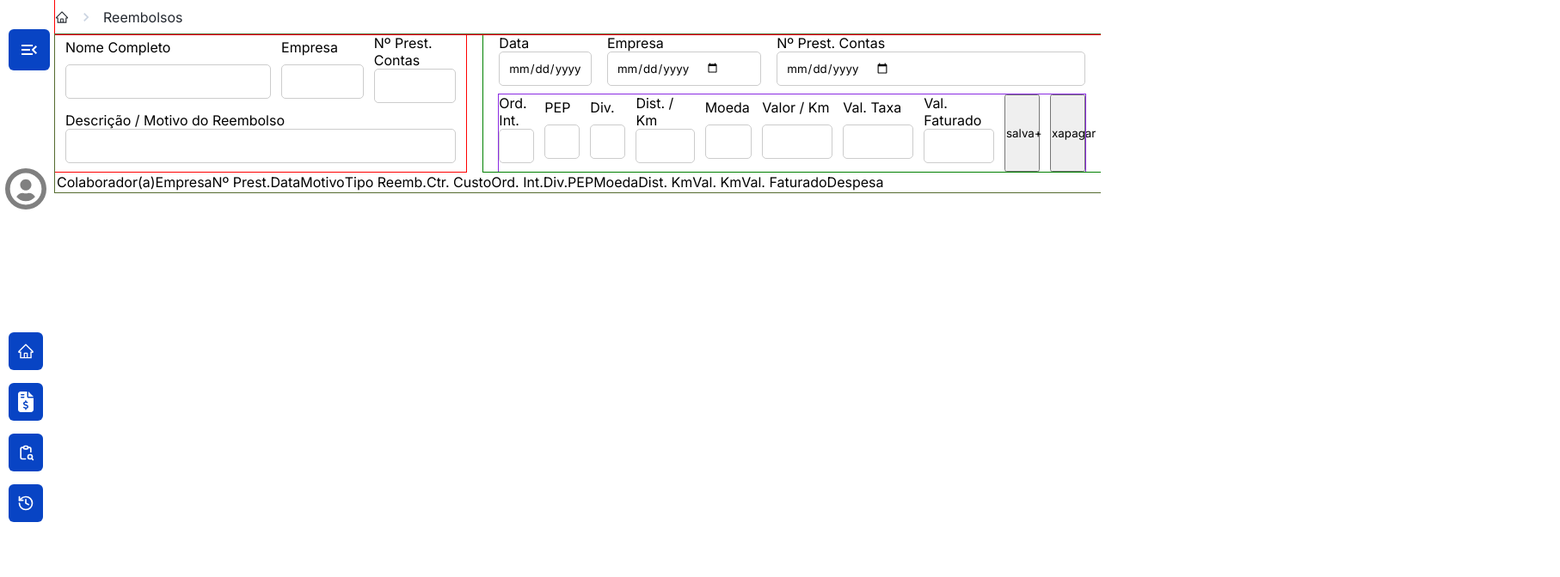
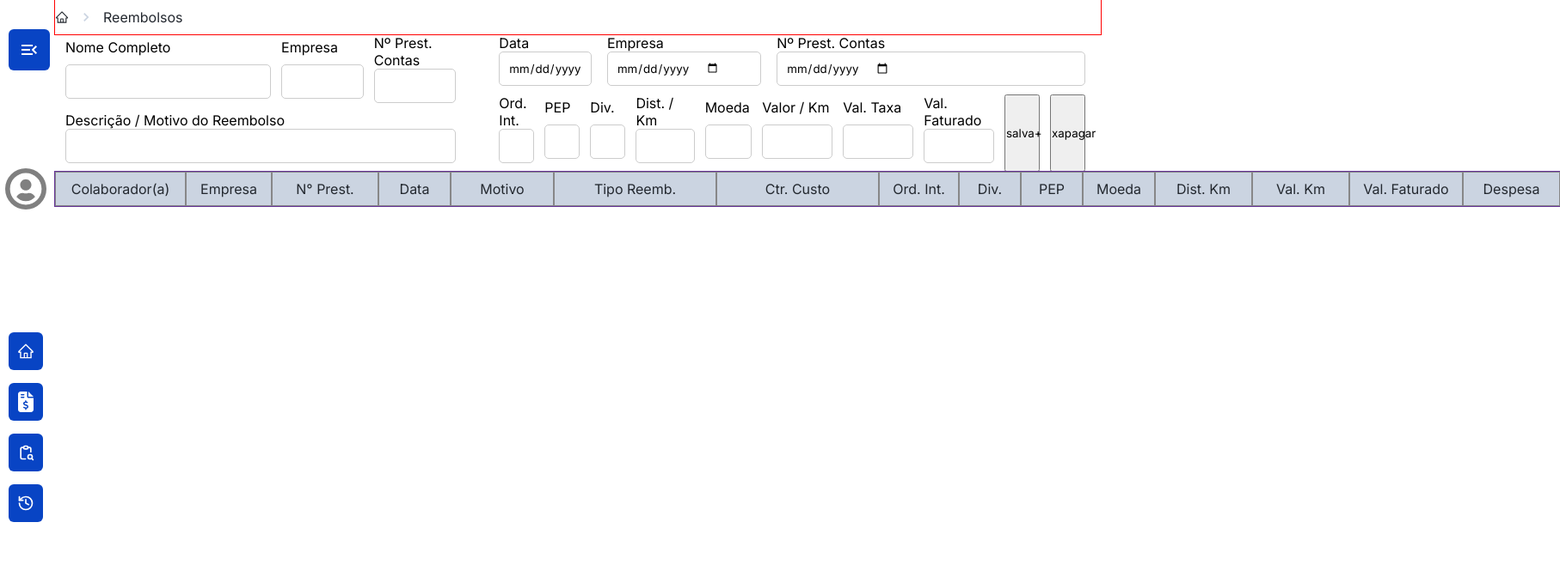
Before and after one commit to lucasgomesdacruz/sispar, a React (Vite) app: page /reembolso in a window 1280 px wide. Shown: the top 672 px of the page at 86% size, 1814 px wide, since content can reach past the window. Built offline with nearby package versions, Linux system fonts and the light colour scheme.

Commit message:
:sparkles: feat: adiciona estutura inical da tabela

```diff
--- a/src/pages/reembolso/Reembolso.jsx
+++ b/src/pages/reembolso/Reembolso.jsx
@@ -36,26 +36,81 @@ function Reembolso() {
                     </section>
                 </div>
                 <div className={styles.tableContainer}>
-                    <table className={styles.tableContent}>
-                        <thead>
-                            <tr>Colaborador(a)</tr>
-                            <tr>Empresa</tr>
-                            <tr>Nº Prest.</tr>
-                            <tr>Data</tr>
-                            <tr>Motivo</tr>
-                            <tr>Tipo Reemb.</tr>
-                            <tr>Ctr. Custo</tr>
-                            <tr>Ord. Int.</tr>
-                            <tr>Div.</tr>
-                            <tr>PEP</tr>
-                            <tr>Moeda</tr>
-                            <tr>Dist. Km</tr>
-                            <tr>Val. Km</tr>
-                            <tr>Val. Faturado</tr>
-                            <tr>Despesa</tr>
+                    <table className={styles.customTable}>
+                        <thead className={styles.containerThead}>
+                            <tr className={styles.containerTr}>
+
+                                <th>Colaborador(a)</th>
+                                <th>Empresa</th>
+                                <th>N° Prest.</th>
+                                <th>Data</th>
+                                <th>Motivo</th>
+                                <th>Tipo Reemb.</th>
+                                <th>Ctr. Custo</th>
+                                <th>Ord. Int.</th>
+                                <th>Div.</th>
+                                <th>PEP</th>
+                                <th>Moeda</th>
+                                <th>Dist. Km</th>
+                                <th>Val. Km</th>
+                                <th>Val. Faturado</th>
+                                <th>Despesa</th>
+                            </tr>
                         </thead>
+                        {/* <tbody>
+                        <tr>
+                            <td>Vitor Carvalho</td>
+                            <td>WSS001</td>
+                            <td>329456</td>
+                            <td>08/01/2025</td>
+                            <td>Desp. de viagem a...</td>
+                            <td>Desp. de viagem a...</td>
+                            <td>1100110002 - FIN...</td>
+                            <td>0003</td>
+                            <td>002</td>
+                            <td>001</td>
+                            <td>BRL</td>
+                            <td>434Km</td>
+                            <td>0.65</td>
+                            <td>242.10</td>
+                            <td>40.05</td>
+                        </tr>
+                        <tr>
+                            <td>Vanessa Porto</td>
+                            <td>WSS002</td>
+                            <td>987789</td>
+                            <td>01/01/2025</td>
+                            <td>Desp. de viagem a...</td>
+                            <td>Desp. de viagem a...</td>
+                            <td>1100110102 - FIN C...</td>
+                            <td>0002</td>
+                            <td>005</td>
+                            <td>001</td>
+                            <td>ARS</td>
+                            <td>289Km</td>
+                            <td>0.37</td>
+                            <td>106.93</td>
+                            <td>0.00</td>
+                        </tr>
+                        <tr>
+                            <td>Washington Klein</td>
+                            <td>WSS003</td>
+                            <td>546791</td>
+                            <td>03/01/2025</td>
+                            <td>Eventos de apresen...</td>
+                            <td>Eventos de apresen...</td>
+                            <td>1100109002 - FIN...</td>
+                            <td>0001</td>
+                            <td>005</td>
+                            <td>001</td>
+                            <td>USD</td>
+                            <td>197Km</td>
+                            <td>0.75</td>
+                            <td>109.75</td>
+                            <td>29.97</td>
+                        </tr>
+                        </tbody> */}
                     </table>
-
                 </div>
 
             </main>
--- a/src/pages/reembolso/Reembolso.module.scss
+++ b/src/pages/reembolso/Reembolso.module.scss
@@ -1,6 +1,6 @@
 .reembolso {
     width: 95vw;
-    outline: 1px solid darkolivegreen;
+    // outline: 1px solid darkolivegreen;
 
     .mainContainer {
         width: 100%;
@@ -19,7 +19,7 @@
             .form {
                 width: 40%;
                 height: 20vh;
-                outline: 1px solid red;
+                // outline: 1px solid red;
                 display: grid;
                 justify-content: space-evenly;
                 grid-template-columns: 50% 20% 20%;
@@ -33,7 +33,7 @@
             .formDetails {
                 width: 60%;
                 height: 20vh;
-                outline: 1px solid green;
+                // outline: 1px solid green;
                 display: grid;
                 justify-content: space-evenly;
                 grid-template-columns: 15% 25% 50%;
@@ -41,7 +41,7 @@
 
                 .rows {
                     grid-column: 1 / 4;
-                    outline: 1px solid blueviolet;
+                    // outline: 1px solid blueviolet;
                     display: grid;
                     justify-content: space-between;
                     grid-template-columns: 6% 6% 6% 10% 8% 12% 12% 12% 6% 6%;
@@ -49,17 +49,55 @@
             }
         }
 
+
         .tableContainer {
-            display: flex;
+            display: grid;
+            width: 100%;
+            // outline: 1px solid red;
 
-            .tableContent {
 
-                thead {
-                    display: flex;
 
+            .customTable {
+                display: grid;
+                width: 100%;
+
+                outline: 1px solid rebeccapurple;
+
+                .containerThead {
+                    height: 5vh;
+                    width: 100%;
+                    display: grid;
+                    justify-content: end;
+                    align-items: center;
+                    // outline: 1px solid green;
+                    background-color: #CBD4E1;
+
+                    .containerTr {
+                        width: 100%;
+                        display: grid;
+                        grid-template-columns: 152px 100px 124px 84px 120px 189px 189px 93px 72px 72px 84px 113px 113px 132px 113px;
+
+
+
+
+
+                        th {
+                            display: grid;
+                            align-items: center;
+                            border: 1px solid #878788;
+                            height: 5vh;
+                            font-weight: 400;
+                            font-size: 16px;
+                            color: #23282F;
+                        }
+                    }
                 }
             }
         }
+
+
+
+        //
     }
 
 }
```
